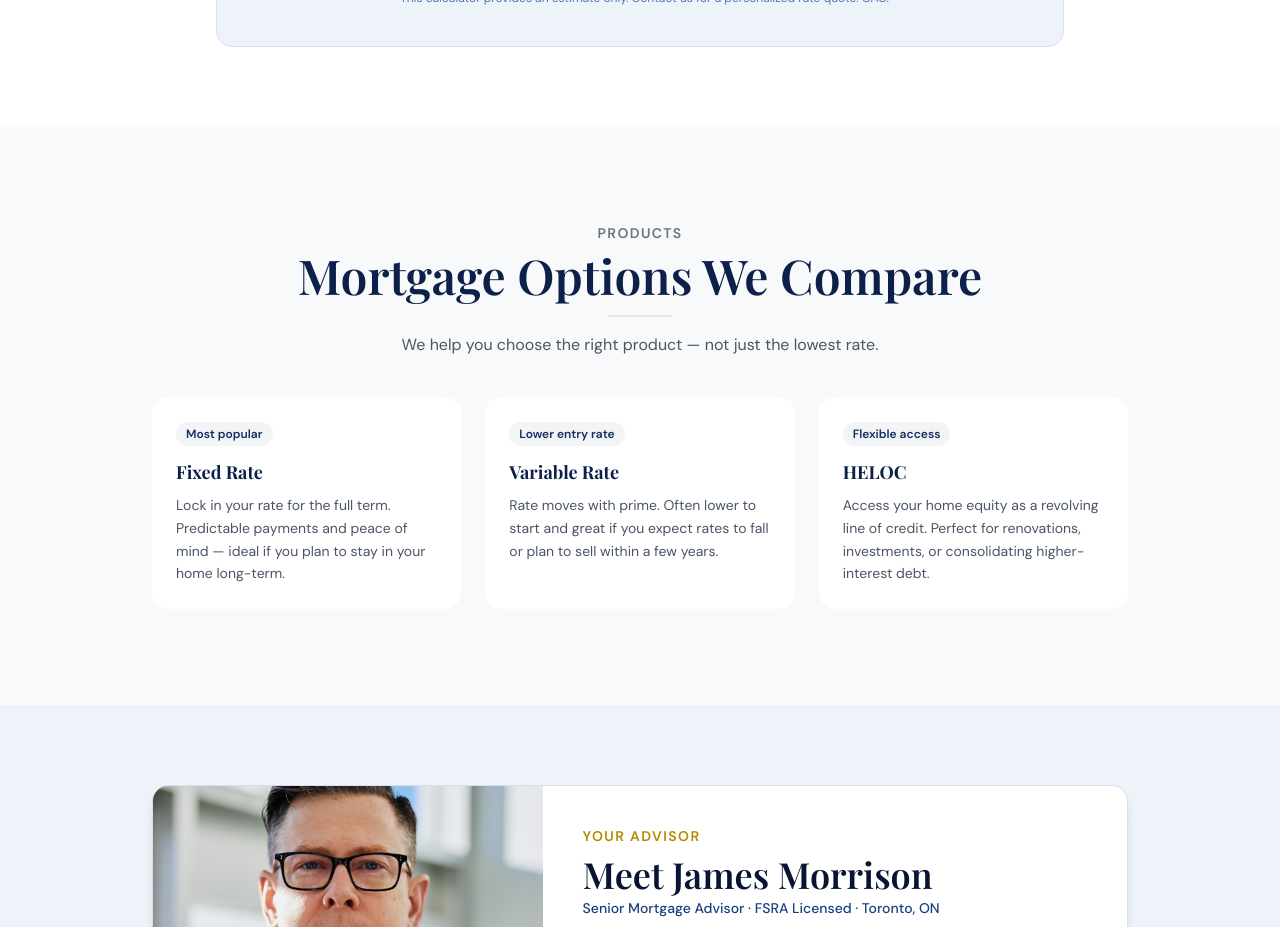
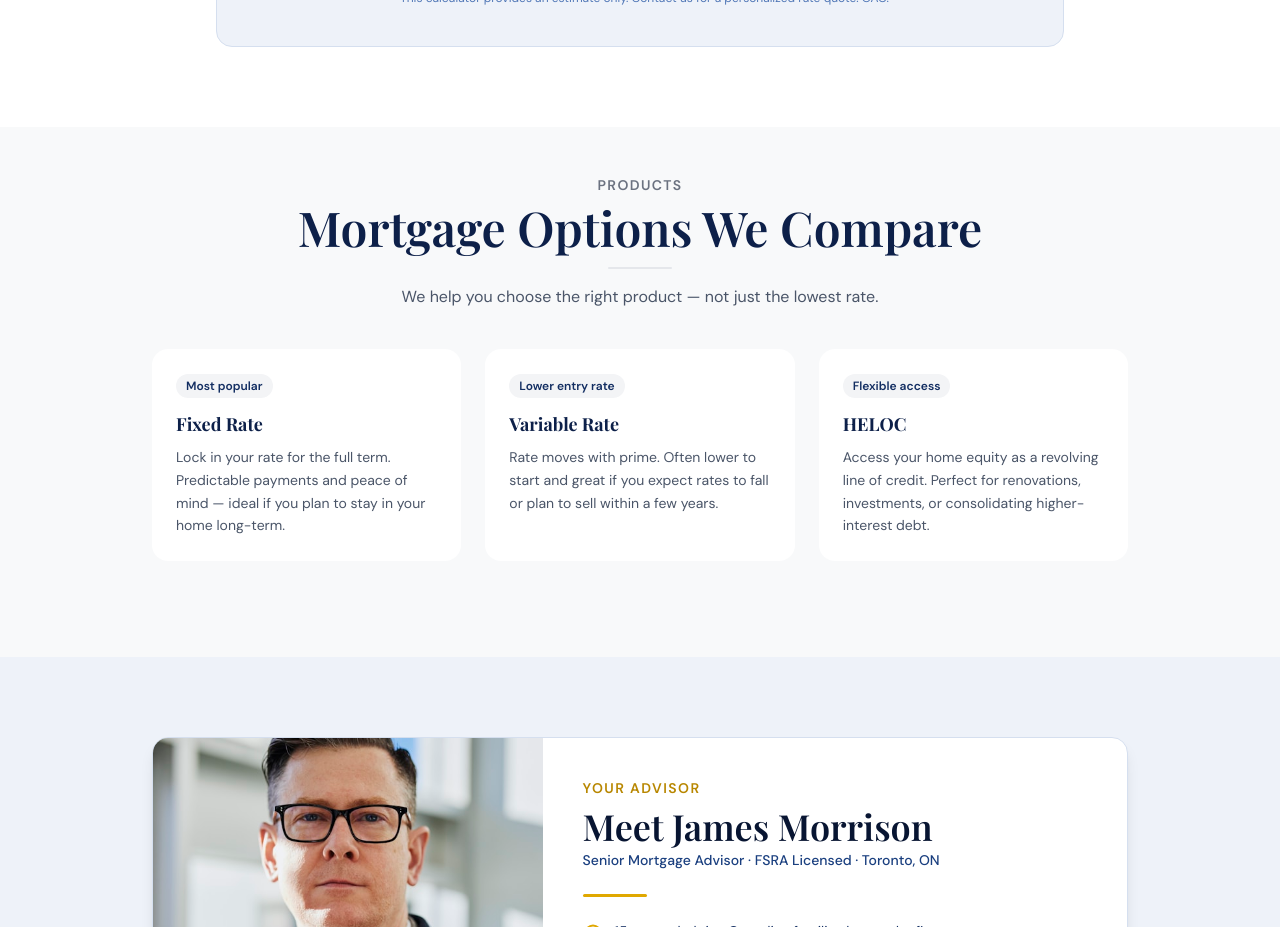
Before and after one commit to melzeranthony6-ai/clearpath-mortgage, a React (Vite) app: page / in a window 1280 px wide. Shown: the part 3160-4087 px from the top of the page. Built offline with nearby package versions, Linux system fonts and the light colour scheme.

Commit message:
fix: reduce top padding and fix label color in mortgage typesYou said: Both updates are in MortgageTypes.

```diff
--- a/src/components/MortgageTypes.tsx
+++ b/src/components/MortgageTypes.tsx
@@ -21,10 +21,10 @@ const types = [
 
 function MortgageTypes() {
   return (
-    <section id="mortgage-types" className="py-16 sm:py-24 bg-[#F8F9FA]">
+    <section id="mortgage-types" className="pt-8 pb-16 sm:pt-12 sm:pb-24 bg-[#F8F9FA]">
       <div className="max-w-5xl mx-auto px-4 sm:px-6">
         <div className="text-center mb-10">
-          <p className="text-gray-500 font-semibold text-sm tracking-widest uppercase mb-2">Products</p>
+          <p className="text-[#6b7280] font-semibold text-sm tracking-widest uppercase mb-2">Products</p>
           <h2 className="font-display text-4xl sm:text-5xl text-[#0d2049]">Mortgage Options We Compare</h2>
           <div className="section-line mx-auto mt-4"></div>
           <p className="text-[#4a5568] mt-4 max-w-xl mx-auto">
```
